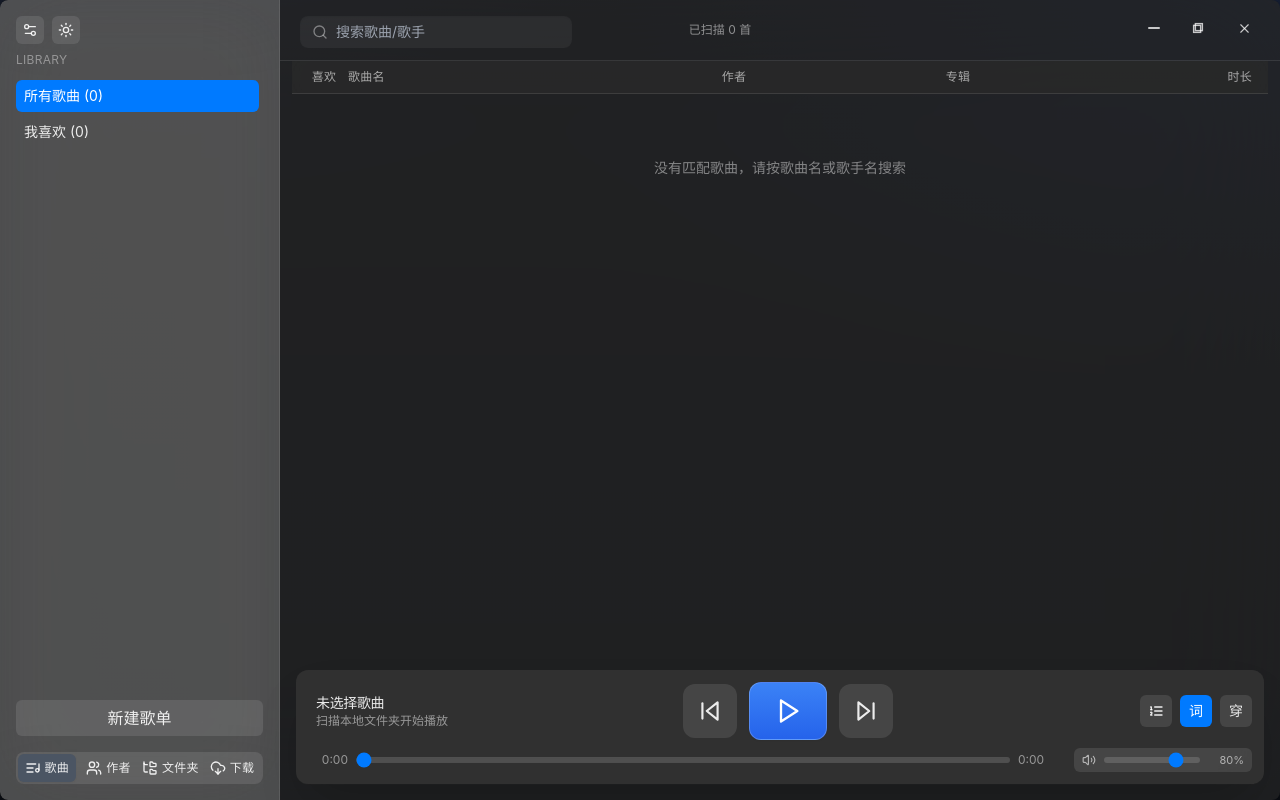
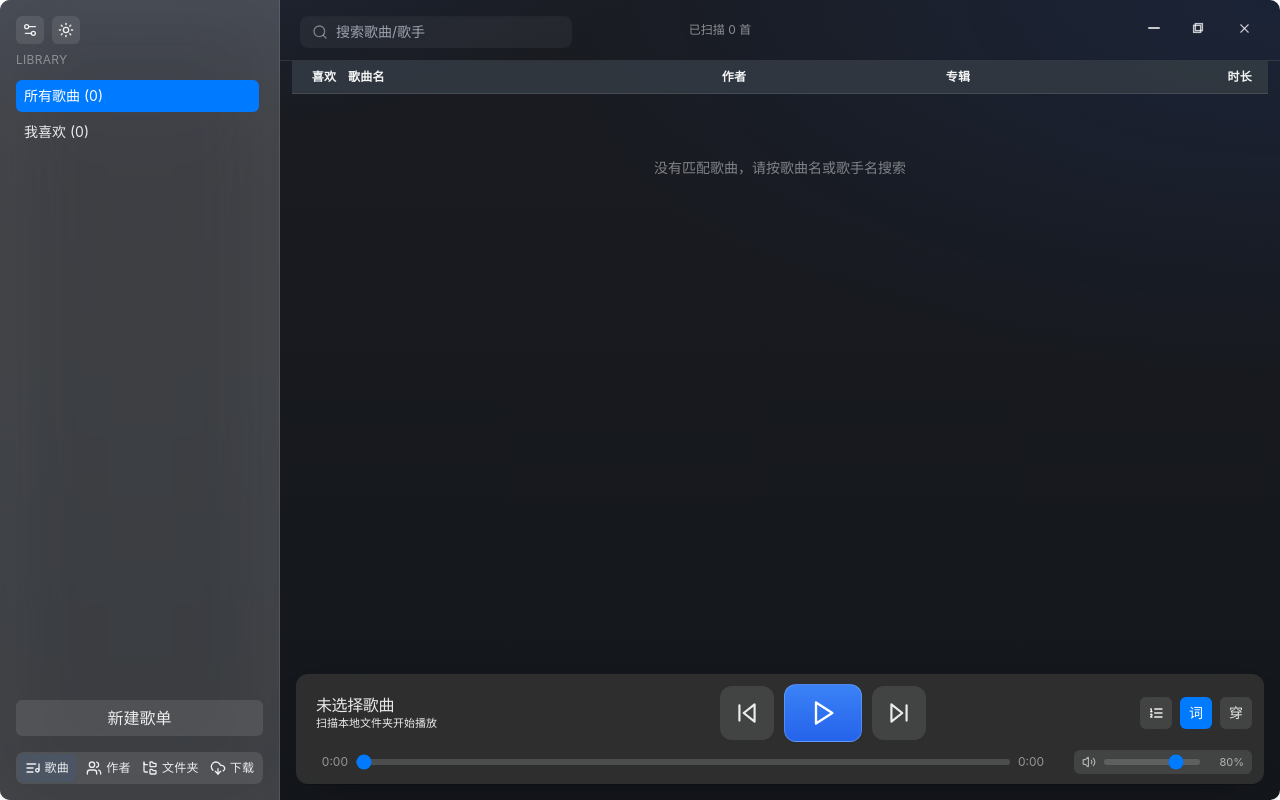
Before and after one commit to viewerbuc/YmusicPlayer, a React (Vite) app: page / in a window 1280 px wide. Built offline with nearby package versions, Linux system fonts and the light colour scheme; the HTML template or start-up script is replaced by a standard one.

Commit message:
改啊改

```diff
--- a/electron/main.cjs
+++ b/electron/main.cjs
@@ -354,6 +354,7 @@ function ensureDataShape(raw) {
       lyricLocked: false,
       lyricClickThrough: false,
       closeBehavior: 'ask',
+      theme: 'dark',
       backgroundImagePath: '',
       backgroundBlur: 8,
       listTextTone: 'auto',
@@ -632,8 +633,9 @@ function createWindow() {
     minWidth: 1080,
     minHeight: 700,
     frame: false,
+    transparent: true,
     autoHideMenuBar: true,
-    backgroundColor: '#101218',
+    backgroundColor: '#00000000',
     icon: appIconPath,
     vibrancy: process.platform === 'darwin' ? 'under-window' : undefined,
     webPreferences: {
--- a/index.html
+++ b/index.html
@@ -10,7 +10,7 @@
     <link rel="icon" type="image/png" href="./icon.png" />
     <title>YMusicPlayer</title>
   </head>
-  <body class="bg-zinc-100 dark:bg-zinc-900">
+  <body>
     <div id="root"></div>
     <script type="module" src="/src/main.jsx"></script>
   </body>
--- a/src/App.jsx
+++ b/src/App.jsx
@@ -37,6 +37,7 @@ const DEFAULT_DATA = {
     lyricLocked: false,
     lyricClickThrough: false,
     closeBehavior: 'ask',
+    theme: 'dark',
     backgroundImagePath: '',
     backgroundBlur: 8,
     listTextTone: 'auto',
@@ -146,7 +147,7 @@ function toMixedSortKey(value) {
 function App() {
   const [data, setData] = useState(DEFAULT_DATA);
   const [loaded, setLoaded] = useState(false);
-  const [dark, setDark] = useState(true);
+  const [dark, setDark] = useState(DEFAULT_DATA.settings.theme === 'dark');
   const [view, setView] = useState('songs');
   const [playlistId, setPlaylistId] = useState('all');
   const [sort, setSort] = useState({ key: 'title', dir: 'asc' });
@@ -199,6 +200,12 @@ function App() {
     document.documentElement.classList.toggle('dark', dark);
   }, [dark]);
 
+  const toggleTheme = () => {
+    const nextTheme = dark ? 'light' : 'dark';
+    setDark(nextTheme === 'dark');
+    setData((prev) => ({ ...prev, settings: { ...prev.settings, theme: nextTheme } }));
+  };
+
   useEffect(() => {
     const load = async () => {
       if (!electronAPI) {
@@ -207,6 +214,7 @@ function App() {
       }
       const saved = await electronAPI.loadData();
       setData(saved);
+      setDark((saved.settings?.theme || DEFAULT_DATA.settings.theme) === 'dark');
       setLoaded(true);
     };
     load();
@@ -354,7 +362,7 @@ function App() {
   const listAccentTextClass = listTextTone === 'auto'
     ? 'text-[#0066d6] dark:text-[#9accff]'
     : listMutedTextClass;
-  const listHeaderClass = 'text-black/55 dark:text-white/60';
+  const listHeaderClass = 'font-semibold text-black/85 dark:text-white/95';
   const volume = Math.max(0, Math.min(1, Number.isFinite(Number(data.settings.volume)) ? Number(data.settings.volume) : 0.8));
   const lyricEncoding = currentTrackId ? (data.settings.lyricEncodingMap?.[currentTrackId] || 'auto') : 'auto';
   const adjustedLyricTime = time + lyricOffsetSec;
@@ -1160,8 +1168,8 @@ function App() {
         )}
       </section>
 
-      <section className="overflow-hidden rounded-2xl bg-white/50 dark:bg-[#1e1e1e]/55 backdrop-blur-md border border-black/5 dark:border-white/10">
-        <div className={`grid grid-cols-[44px_2fr_1.2fr_1.1fr_88px_96px] px-3 py-2 text-xs tracking-wide uppercase bg-white/70 dark:bg-[#2a2a2a]/80 border-b border-black/5 dark:border-white/10 ${listHeaderClass}`}>
+      <section className="overflow-hidden rounded-2xl bg-white/70 dark:bg-[#1e1e1e]/80 backdrop-blur-md border border-black/5 dark:border-white/10">
+        <div className={`grid grid-cols-[44px_2fr_1.2fr_1.1fr_88px_96px] px-3 py-2 text-xs tracking-wide uppercase bg-[rgba(226,232,238,0.88)] dark:bg-[rgba(48,56,64,0.94)] border-b border-black/5 dark:border-white/10 ${listHeaderClass}`}>
           <span />
           <span>歌曲名</span>
           <span>作者</span>
@@ -1257,7 +1265,7 @@ function App() {
         }}
       />
 
-      <div className="relative h-full w-full rounded-[8px] bg-white/80 dark:bg-[#282828]/70 backdrop-blur-3xl shadow-[0px_14px_30px_-10px_rgba(0,0,0,0.16)] noise-layer overflow-hidden">
+      <div className={`relative h-full w-full ${isWindowMaximized ? 'rounded-none' : 'rounded-[10px]'} app-window-shell shadow-[0px_14px_30px_-10px_rgba(0,0,0,0.16)] noise-layer overflow-hidden`}>
         {!!bgDataUrl && (
           <div className="pointer-events-none absolute inset-0 z-0 overflow-hidden">
             <div
@@ -1279,7 +1287,7 @@ function App() {
           <aside className="relative flex min-h-0 flex-col p-4 bg-white/20 dark:bg-black/22 backdrop-blur-2xl border-r border-black/5 dark:border-white/10">
             <div className="mb-2 no-drag flex items-center gap-2 text-xs shrink-0">
               <button onClick={() => setSettingsOpen(true)} className="no-drag rounded-md p-1.5 bg-black/5 dark:bg-white/10" title="设置"><Settings2 size={16} /></button>
-              <button onClick={() => setDark((v) => !v)} className="no-drag rounded-md p-1.5 bg-black/5 dark:bg-white/10" title="主题">
+              <button onClick={toggleTheme} className="no-drag rounded-md p-1.5 bg-black/5 dark:bg-white/10" title="主题">
                 {dark ? <Sun size={16} /> : <Moon size={16} />}
               </button>
             </div>
@@ -1435,7 +1443,7 @@ function App() {
 
             {!mini && (
               <div className="apple-scroll flex-1 min-h-0 overflow-auto px-3 pb-56">
-                {view !== 'online' && <div className={`sticky top-0 z-10 grid grid-cols-[48px_2fr_1.2fr_1.2fr_90px] px-2 py-2 text-xs tracking-wide uppercase bg-white/70 dark:bg-[#2a2a2a]/80 backdrop-blur-xl border-b border-black/5 dark:border-white/10 ${listHeaderClass}`}>
+                {view !== 'online' && <div className={`sticky top-0 z-10 grid grid-cols-[48px_2fr_1.2fr_1.2fr_90px] px-2 py-2 text-xs tracking-wide uppercase bg-[rgba(226,232,238,0.88)] dark:bg-[rgba(48,56,64,0.94)] border-b border-black/5 dark:border-white/10 ${listHeaderClass}`}>
                   <span className="text-center">喜欢</span>
                   <button className="text-left apple-pointer" onClick={() => setSort((s) => nextSort(s, 'title'))}>歌曲名</button>
                   <button className="text-left apple-pointer" onClick={() => setSort((s) => nextSort(s, 'artist'))}>作者</button>
@@ -1705,24 +1713,24 @@ function App() {
             </AnimatePresence>
 
             <div className="absolute bottom-0 inset-x-0 px-4 pb-4">
-              <div className="rounded-xl bg-white/90 dark:bg-[#323232]/90 backdrop-blur-xl shadow-2xl shadow-black/20 p-3">
-                <div className="flex items-center justify-between gap-4">
+              <div className="rounded-xl bg-white/90 dark:bg-[#323232]/90 backdrop-blur-xl shadow-2xl shadow-black/20 px-3 py-2.5">
+                <div className="flex items-center justify-between gap-3">
                   <button
-                    className="min-w-0 flex-1 text-left rounded-lg px-2 py-1 hover:bg-black/5 dark:hover:bg-white/10 transition-colors"
+                    className="min-w-0 flex-[1.25] text-left rounded-lg px-2 py-0.5 hover:bg-black/5 dark:hover:bg-white/10 transition-colors"
                     onClick={() => {
                       if (currentTrack) setPlayerPanelOpen((v) => !v);
                     }}
                     title="打开正在播放详情"
                   >
-                    <div className="truncate text-sm tracking-tight">{currentTrack?.title || '未选择歌曲'}</div>
-                    <div className="truncate text-xs text-black/50 dark:text-white/50">{currentTrack ? `${currentTrack.artist} · ${currentTrack.album}` : '扫描本地文件夹开始播放'}</div>
+                    <div className="truncate text-[16px] leading-tight tracking-tight font-medium">{currentTrack?.title || '未选择歌曲'}</div>
+                    <div className="mt-0.5 truncate text-[11px] leading-tight text-black/52 dark:text-white/52">{currentTrack ? `${currentTrack.artist} · ${currentTrack.album}` : '扫描本地文件夹开始播放'}</div>
                   </button>
-                  <div className="flex items-center justify-center gap-3 flex-1">
+                  <div className="flex items-center justify-center gap-2.5 flex-[0.95] min-w-0">
                     <button className="rounded-xl p-3.5 bg-black/5 dark:bg-white/10 hover:bg-black/10 dark:hover:bg-white/15" onClick={playPrev}><SkipBack size={26} /></button>
                     <motion.button whileTap={{ scale: 0.96 }} transition={SPRING} className="rounded-xl px-6 py-3.5 bg-gradient-to-b from-blue-500 to-blue-600 text-white shadow-sm border border-white/20" onClick={() => (currentTrack ? setIsPlaying((v) => !v) : sortedTracks[0] && playTrack(sortedTracks[0].id))}>{isPlaying ? <Pause size={28} /> : <Play size={28} />}</motion.button>
                     <button className="rounded-xl p-3.5 bg-black/5 dark:bg-white/10 hover:bg-black/10 dark:hover:bg-white/15" onClick={playNext}><SkipForward size={26} /></button>
                   </div>
-                  <div className="flex items-center justify-end gap-2 flex-1">
+                  <div className="flex items-center justify-end gap-2 flex-1 min-w-0">
                     <button
                       className="inline-flex h-8 w-8 items-center justify-center rounded-md bg-black/5 dark:bg-white/10"
                       title={playMode === 'sequence' ? '顺序播放' : playMode === 'random' ? '随机播放' : '循环播放'}
--- a/src/index.css
+++ b/src/index.css
@@ -14,19 +14,27 @@ html, body, #root {
   overflow: hidden;
 }
 
+html,
+body {
+  background: transparent;
+}
+
 body {
   margin: 0;
+}
+
+.app-window-shell {
   background:
     radial-gradient(1200px 600px at 10% -20%, rgba(130, 170, 255, 0.22), transparent 60%),
     radial-gradient(1000px 500px at 100% 0%, rgba(152, 218, 255, 0.2), transparent 60%),
-    linear-gradient(180deg, #f4f6fb 0%, #e9edf5 100%);
+    linear-gradient(180deg, rgba(244, 246, 251, 0.96) 0%, rgba(233, 237, 245, 0.96) 100%);
 }
 
-.dark body {
+.dark .app-window-shell {
   background:
     radial-gradient(1000px 500px at 10% -20%, rgba(52, 83, 141, 0.28), transparent 60%),
     radial-gradient(1200px 600px at 100% 0%, rgba(32, 60, 118, 0.26), transparent 62%),
-    linear-gradient(180deg, #101218 0%, #0a0d12 100%);
+    linear-gradient(180deg, rgba(16, 18, 24, 0.96) 0%, rgba(10, 13, 18, 0.96) 100%);
 }
 
 .noise-layer::before {
```
